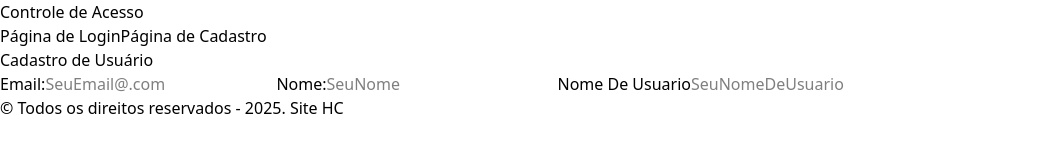
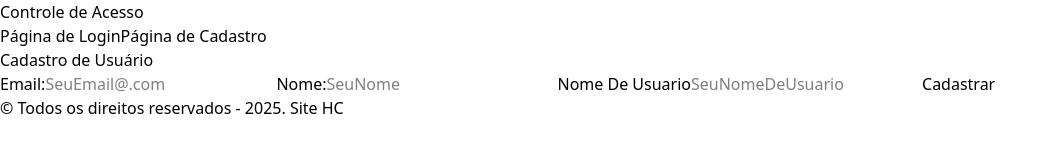
Before and after one commit to Felipe-Furlanetto0504/cp_front, a React (Vite) app in the folder access-control-cp/: page /cadastro in a window 1280 px wide. Shown: the top 162 px of the page, without its empty margins (0-1058 px from the left). Built offline with nearby package versions, Linux system fonts and the light colour scheme.

Commit message:
button pronto

```diff
--- a/access-control-cp/src/routes/Cadastro/index.tsx
+++ b/access-control-cp/src/routes/Cadastro/index.tsx
@@ -62,11 +62,7 @@ export default function Cadastro(){
                     </span>
                 )}
 
-
-
-
-
-
+                <button type="submit">Cadastrar</button>
 
             </form>
         </div>
```
